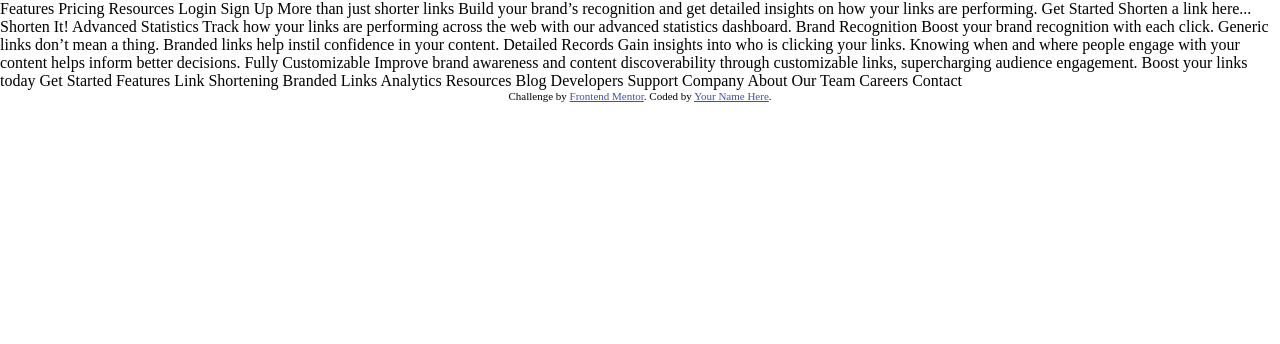
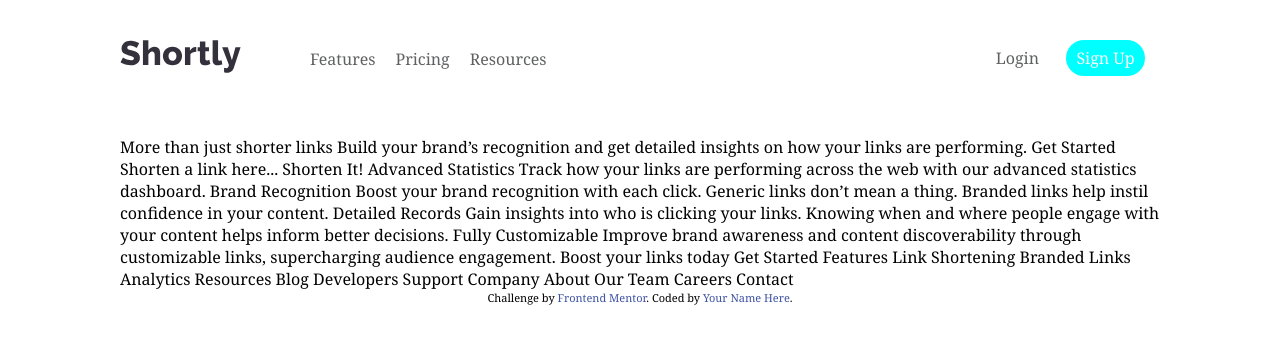
Before and after one commit to HendrickBarros/url-shortening-api-master, a plain HTML site: page index.html in a window 1280 px wide. Drawn offline with Linux system fonts and the light colour scheme.

Commit message:
Finalizando o header

```diff
--- a/Style/General config/General.css
+++ b/Style/General config/General.css
@@ -3,3 +3,19 @@
     padding: 0;
     list-style: none;
 }
+
+body{
+   font-family: Georgia, 'Times New Roman', Times, serif;
+}
+
+.all-content{
+    margin-top: 40px;
+    margin-left: 120px;
+    margin-right: 120px;
+
+}
+
+a{
+    list-style: none;
+    text-decoration: none;
+}
--- a/Style/Header/header.css
+++ b/Style/Header/header.css
@@ -0,0 +1,68 @@
+header{
+    width: auto;
+    margin-top: 10px;
+    margin-bottom: 60px;
+}
+
+.logo{
+    display: inline;
+}
+
+.login-signup{
+
+   display: flex;
+   justify-content: flex-end;
+   margin-right: 15px;
+   margin-top: -40px;
+
+}
+
+a.signup{
+    width: 65px;
+    background-color: #00ffff;
+    border-radius: 20px;
+    color: #fff;
+    text-align: center;
+
+
+
+}
+.signup:hover{
+        background-color: #8bf1f1;
+}
+
+
+.login{
+    margin-right: 20px;
+}
+
+.login:hover{
+    color:  #b5b9bd;
+}
+
+.login-signup a{
+    padding: 7px;
+}
+.features{
+
+    margin-top: -40px;
+    margin-left: 170px;
+    padding-left: 10px;
+}
+
+.features li{
+    float: left;
+    padding: 10px;
+
+}
+
+.clear{
+    clear: both;
+}
+
+a{
+    color: #5f6061;
+}
+.features a:hover{
+    color:  #b5b9bd;
+}
--- a/index.html
+++ b/index.html
@@ -17,14 +17,31 @@
   </style>
 </head>
 <body>
+    <div class="container">
+      <div class="all-content">
+      <header>
+        <div class="menu">
+        <div class="Logo">
+            <a href=""><img src="images/logo.svg" alt=""></a>
+        </div>
+        <div class="features">
+          <ul>
+            <li><a href=""> Features</a></li>
+            <li><a href="">Pricing</a></li>
+            <li><a href="">Resources</a></li>
+          </ul>
+        </div>
 
-  Features
-  Pricing
-  Resources
+        </div>
+        <div class="clear"></div>
 
-  Login
-  Sign Up
+        <div class="login-signup">
+          <a class="login" href="">Login</a>
+          <a class="signup" href="">Sign Up</a>
 
+        </div>
+
+    </header>
       More than just shorter links
 
       Build your brand’s recognition and get detailed insights
@@ -83,5 +100,8 @@
         Challenge by <a href="https://www.frontendmentor.io?ref=challenge" target="_blank">Frontend Mentor</a>.
         Coded by <a href="#">Your Name Here</a>.
       </div>
+      </div>
+
+    </div>
 </body>
 </html>
```
Lines whose indentation alone changed are shown as unchanged.
